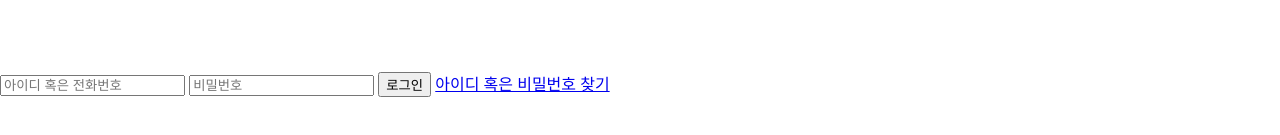
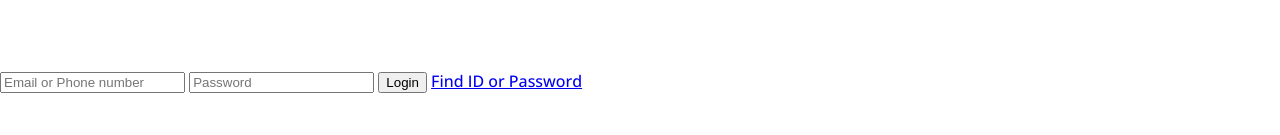
Before and after one commit to Kyoungjun0124/kakaotalk-clone-koding, a plain HTML site: page index.html in a window 1280 px wide. Shown: the part 231-366 px from the top of the page. Drawn offline with nearby package versions, Linux system fonts and the light colour scheme.

Commit message:
영어로 수정

```diff
--- a/index.html
+++ b/index.html
@@ -30,10 +30,10 @@
       </p>
     </header>
     <form id="login-form">
-      <input type="text" placeholder="아이디 혹은 전화번호" />
-      <input type="password" placeholder="비밀번호" />
-      <input type="submit" value="로그인" />
-      <a href="#" class="">아이디 혹은 비밀번호 찾기</a>
+      <input type="text" placeholder="Email or Phone number" />
+      <input type="password" placeholder="Password" />
+      <input type="submit" value="Login" />
+      <a href="#" class="">Find ID or Password</a>
     </form>
 
     <script
```
